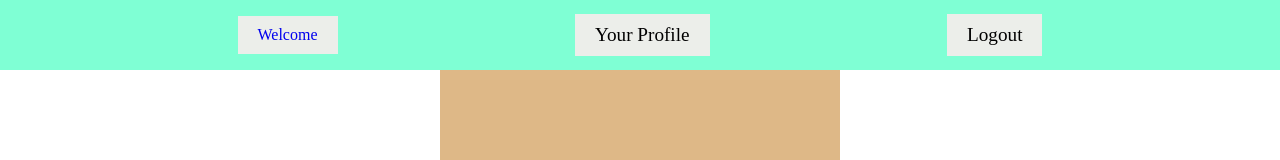
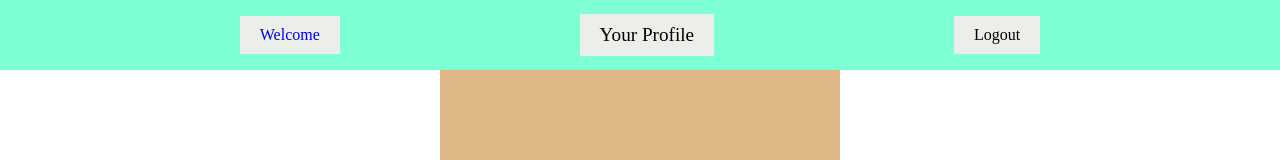
Before and after one commit to its-rajesh-smp/vite-project, a React (Vite) app: page /your-profile in a window 1280 px wide. Shown: the top 160 px of the page. Built offline with nearby package versions, Linux system fonts and the light colour scheme.

Commit message:
after logout redirect to login

```diff
--- a/src/Components/Header/Header.jsx
+++ b/src/Components/Header/Header.jsx
@@ -1,16 +1,20 @@
 import React, { useContext } from 'react';
 import "./Header.css"
-import { NavLink } from 'react-router-dom/cjs/react-router-dom';
+import { NavLink, useHistory } from 'react-router-dom/cjs/react-router-dom';
 import LoginCTX from '../../Context/LoginCTX';
+
 
 function Header(props) {
 
     const loggedinCTX = useContext(LoginCTX)
 
+    const history = useHistory()
+
 
     const logOutHandeler = () => {
         loggedinCTX.setIsLoggedIn(false)
         localStorage.removeItem("ID_TOKEN")
+        history.push("/login")
     }
 
 
@@ -21,7 +25,7 @@ function Header(props) {
                     <>
                         <NavLink exact to="/"><p>Welcome</p></NavLink>
                         <NavLink to="/your-profile"><p>Your Profile</p></NavLink>
-                        <NavLink to="/"><p onClick={logOutHandeler}>Logout</p></NavLink >
+                        <p onClick={logOutHandeler}>Logout</p>
                     </>
                     :
                     <NavLink to="/login"><p>Login</p></NavLink >
--- a/src/Pages/Create New Account/Login.jsx
+++ b/src/Pages/Create New Account/Login.jsx
@@ -2,6 +2,7 @@ import React, { useContext, useRef, useState } from 'react';
 import "./Login.css"
 import { API_KEY_SIGNUP, API_KEY_SIGNIN } from '../../assets/assets';
 import LoginCTX from '../../Context/LoginCTX';
+import { useHistory } from 'react-router-dom/cjs/react-router-dom.min';
 
 function Login(props) {
 
@@ -10,6 +11,9 @@ function Login(props) {
     const passRef = useRef()
     const [loader, setLoader] = useState(false)
     const loggedinCTX = useContext(LoginCTX)
+    const history = useHistory()
+
+
 
 
     /* -------------------------------------------------------------------------- */
@@ -39,6 +43,7 @@ function Login(props) {
             // Save idToken in local Storage
             localStorage.setItem("ID_TOKEN", JSON.stringify(data.idToken))
             loggedinCTX.setIsLoggedIn(true)
+            history.push("/your-profile")
 
         } catch (error) {
             alert(error.message)
@@ -76,6 +81,7 @@ function Login(props) {
             // Save idToken in local Storage
             localStorage.setItem("ID_TOKEN", JSON.stringify(data.idToken))
             loggedinCTX.setIsLoggedIn(true)
+            history.push("/your-profile")
 
         } catch (error) {
             alert(error.message)
--- a/src/Pages/Your Profile/YourProfile.jsx
+++ b/src/Pages/Your Profile/YourProfile.jsx
@@ -28,7 +28,6 @@ function YourProfile(props) {
             // Save idToken in local Storage
             localStorage.setItem("ID_TOKEN", JSON.stringify(data.idToken))
 
-            console.log(data);
 
         } catch (error) {
             alert(error)
```
